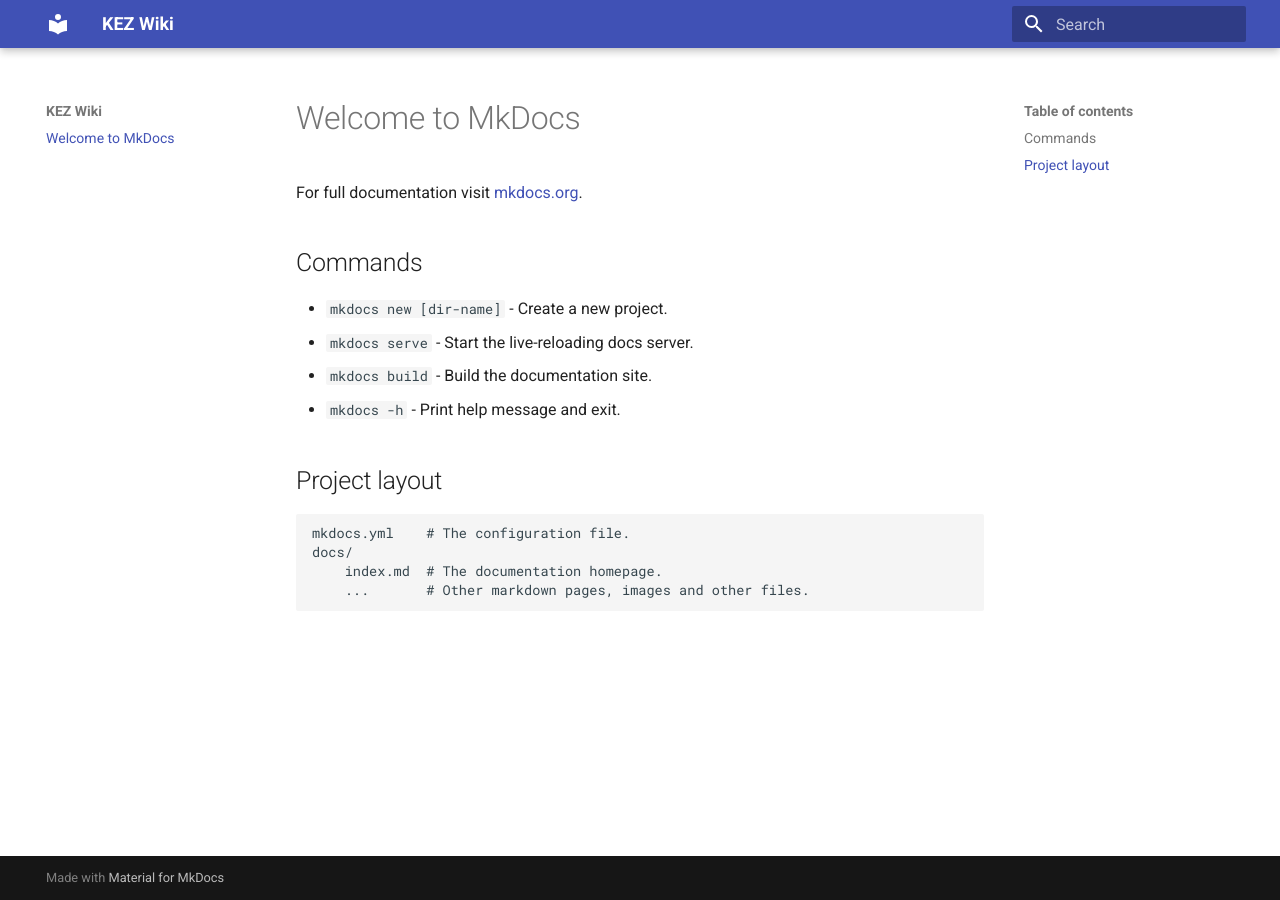
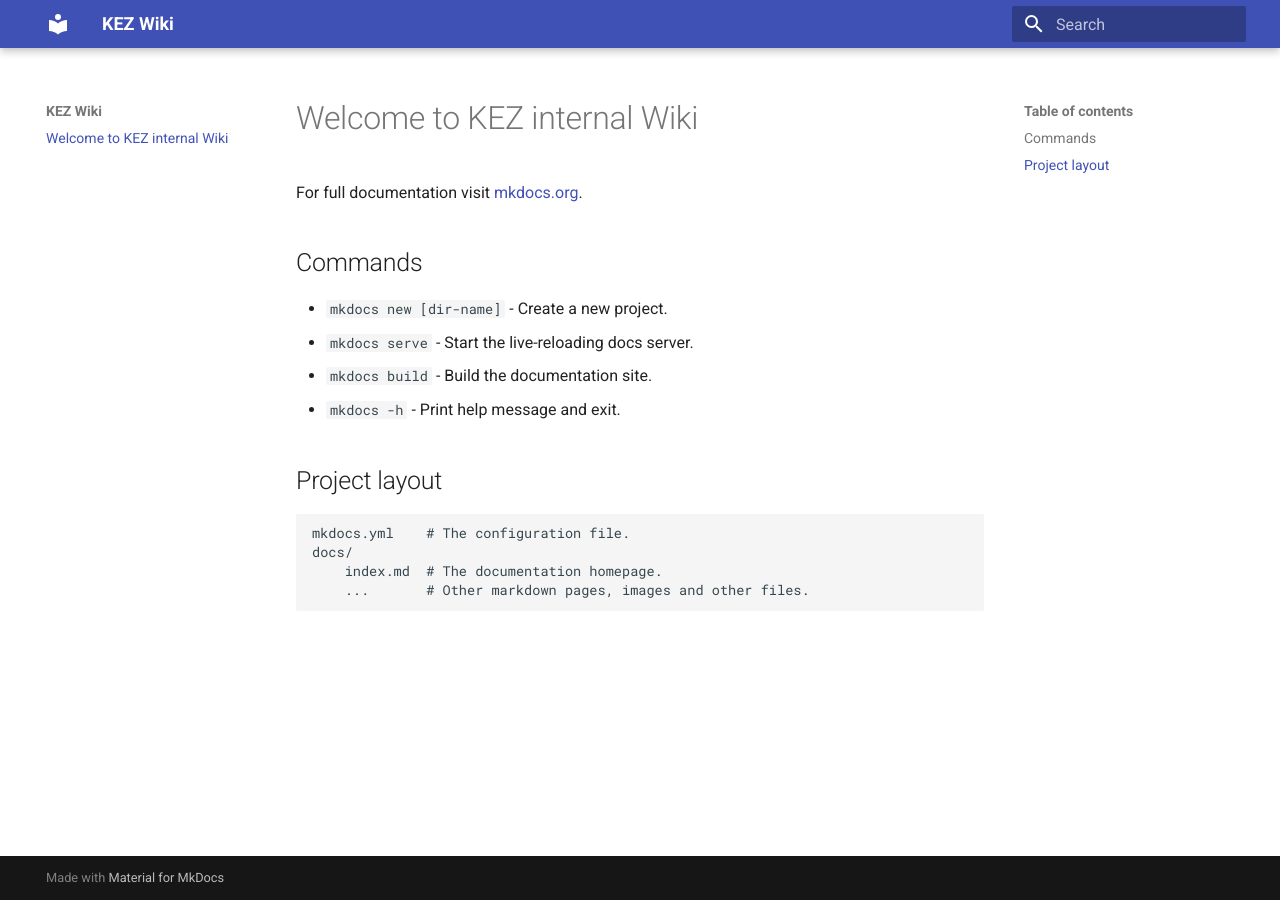
Before and after one commit to kezreception/internal-wiki, an MkDocs documentation site: the page built from docs/index.md, in a window 1280 px wide. Built offline with MkDocs 1.6.1 and Material for MkDocs 9.7.7, drawn with Linux system fonts in a browser that asks for light colours.

Commit message:
Update index.md

```diff
--- a/docs/index.md
+++ b/docs/index.md
@@ -1,4 +1,4 @@
-# Welcome to MkDocs
+# Welcome to KEZ internal Wiki
 
 For full documentation visit [mkdocs.org](https://www.mkdocs.org).
 
```
